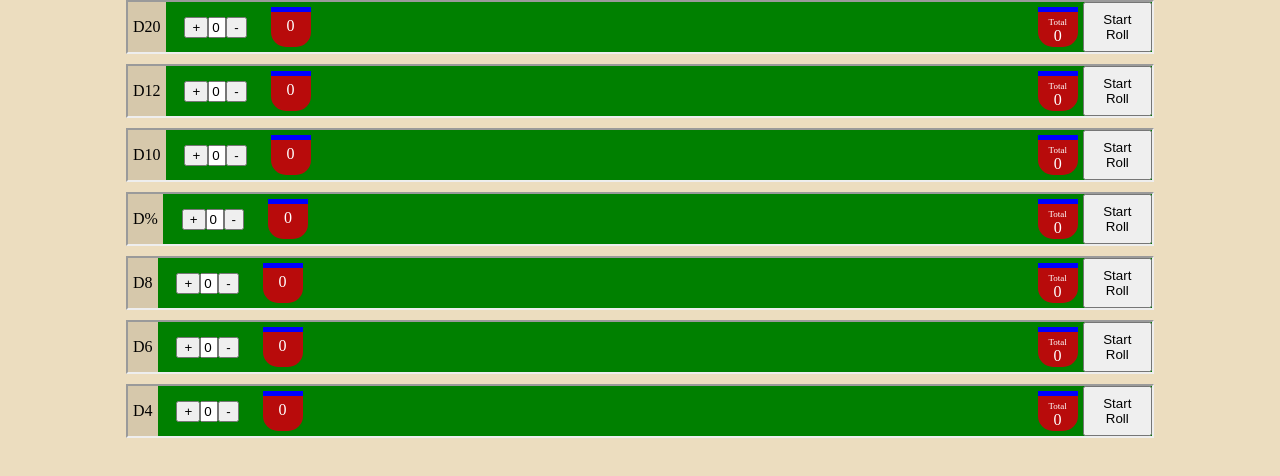
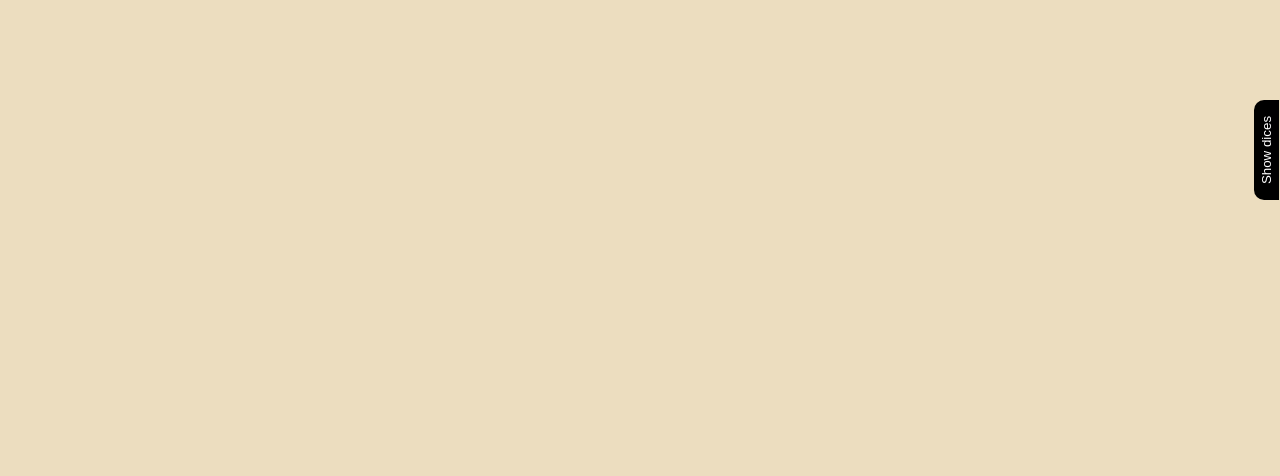
Before and after one commit to alphabravoab/dm-screen, a React (Vite) app: page / in a window 1280 px wide. Shown: the top 476 px of the page. Built offline with nearby package versions, Linux system fonts and the light colour scheme.

Commit message:
showing and hiding dices

```diff
--- a/src/components/DiceContainer.js
+++ b/src/components/DiceContainer.js
@@ -3,13 +3,27 @@ import {withStyles} from 'react-jss'
 import DiceRoll from './DiceRoll'
 
 const styles = {
+    diceContainer: {
+        position: 'relative',
+        paddingTop: '15px'
+    },
+    diceBorder: {
+        padding: '5px',
+        backgroundColor: '#940011',
+        width: '90%',
+        marginLeft: 'auto',
+        marginRight: 'auto',
+        border: '5px inset',
+
+    },
     diceRow: {
         display: 'flex',
-        width: '80%',
+        width: '95%',
         backgroundColor: '#d6c8ab',
         maxHeight: '60px',
         marginLeft: 'auto',
         marginRight: 'auto',
+        marginTop: '10px',
         marginBottom: '10px',
         textAlign: 'center',
         justifyContent: 'space-evenly',
@@ -17,15 +31,40 @@ const styles = {
     },
     kind: {
         margin: 'auto 5px auto 5px',
+    },
+    showDices: {
+        position: 'absolute',
+        top: '200px',
+        right: '-74px',
+        transformOrigin: '0 0' ,
+        backgroundColor: 'black',
+        width: '100px',
+        color: 'white',
+        border: 0,
+        borderRadius: '10px 10px 0 0',
+        padding: '5px',
+        transform: 'rotate(-90deg)'
     }
 }
 
 const dices = [{name: 'D20', sides: 20}, {name: 'D12', sides: 12}, {name: 'D10', sides: 10}, {name: 'D%', sides: 100},  {name: 'D8', sides: 8}, {name: 'D6', sides: 6}, {name: 'D4', sides: 4}]
 
 const DiceContainer = ({classes}) => {
+    const [showDices, changeShowDices] = useState(false)
+
+    const onClick = () =>{
+        changeShowDices(!showDices)
+    }
     return (
-        <div>
-            {dices.map(dice=> <div key={dice.name} className={classes.diceRow}><div className={classes.kind}>{dice.name}</div> <DiceRoll sides={dice.sides} /></div> )}
+        <div className={classes.diceContainer}>
+            {showDices && <div className={classes.diceBorder}>
+                {dices.map(dice=> <div key={dice.name} className={classes.diceRow}><div className={classes.kind}>{dice.name}</div> <DiceRoll sides={dice.sides} /></div> )}
+
+            </div>}
+            <button className={classes.showDices} onClick={onClick}>
+                {!showDices && <>Show dices</>}
+                {showDices && <>Hide dices</>}
+            </button>
         </div>
     )
 }
--- a/src/components/DiceRoll.js
+++ b/src/components/DiceRoll.js
@@ -37,7 +37,9 @@ const DiceRoll = ({sides, classes}) => {
     }, [rolls])
 
     const rolling = () => {
-        startRoll(makeRolls())
+        if(numberOfDice<0){
+            startRoll(makeRolls())
+        }
     }
     return (
         <div className={classes.diceRow}>
```
